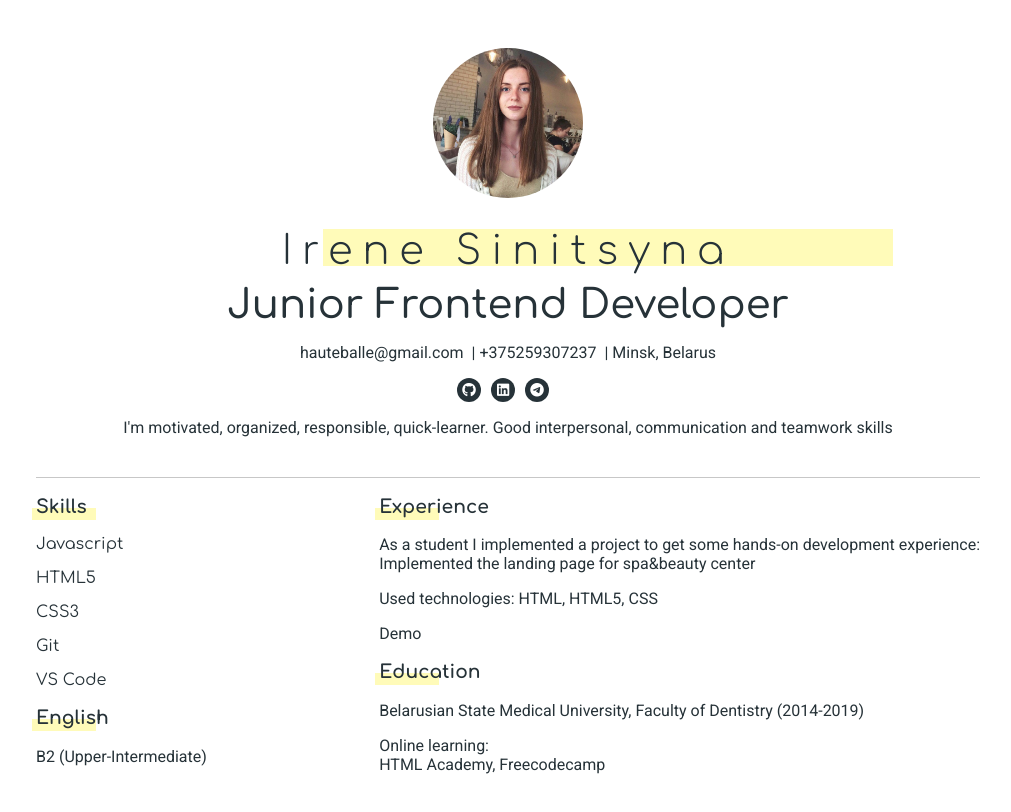
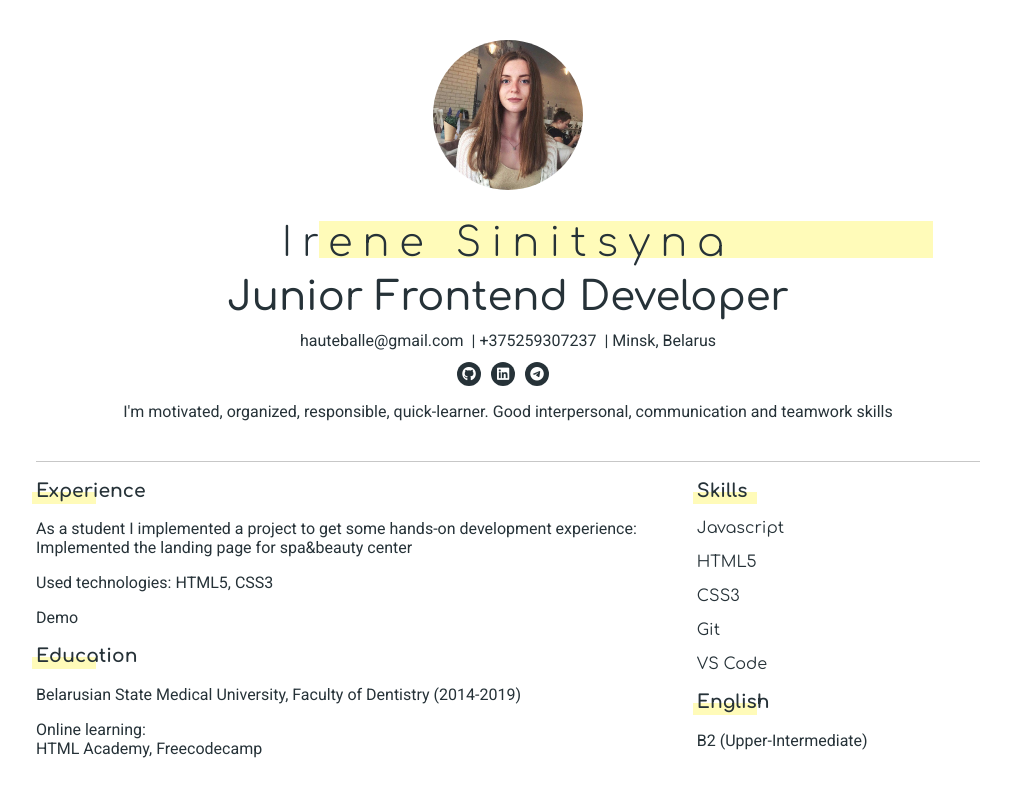
Before and after one commit to hauteballe/rsschool-cv, a plain HTML site: page index.html in a window 1280 px wide. Shown: the whole page, without its empty margins (132-1143 px from the left). Drawn offline with Linux system fonts and the light colour scheme.

Commit message:
feat: implement adaptive layout

```diff
--- a/index.html
+++ b/index.html
@@ -3,6 +3,7 @@
   <head>
     <title>Page title</title>
     <meta charset="utf-8">
+    <meta name="viewport" content="width=device-width, initial-scale=1"/>
     <link href="style.css" rel="stylesheet">
     <link href="https://fonts.googleapis.com/css2?family=Comfortaa:wght@300;400;500;700&family=Roboto:wght@300;400;500;700&display=swap" rel="stylesheet">
     <script src="https://kit.fontawesome.com/65c46dbb6f.js" crossorigin="anonymous"></script>
@@ -12,7 +13,7 @@
         <div class="cv-content">
             <header>
                 <div class="header-title">
-                    <img src="assets/img/photo.jpg" alt="resume-photo">
+                    <img src="assets/img/cv-header-photo.jpg" alt="cv-header-photo">
                     <div class="header-name">
                         <h1>Irene Sinitsyna</h1>
                     </div>
@@ -51,7 +52,7 @@
                     </div>
                     <p>As a student I implemented a project to get some hands-on development experience:<br>
                         Implemented the landing page for spa&beauty center</p>
-                    <p>Used technologies: HTML, HTML5, CSS</p>
+                    <p>Used technologies: HTML5, CSS3</p>
                     <a href="https://github.com/hauteballe/Spa-Landing/">Demo</a>
                     <div class="main-header">
                         <h3>Education</h3>
--- a/style.css
+++ b/style.css
@@ -1,8 +1,9 @@
 body {
-  background-color: transparent;
   color: #263238;
+  margin: 0;
 }
 .container {
+  min-width: 350px;
   max-width: 1024px;
   margin: 0 auto;
 }
@@ -38,18 +39,20 @@ header {
   position: relative;
   z-index: 1;
 }
+
 .header-name {
   position: relative;
-  width: 500px;
   margin: auto;
 }
+
 .header-name::before {
   content: "";
   background-color: #fffbb9;
   height: 37px;
-  width: 570px;
+  width: 65%;
   position: absolute;
-  left: 65px;
+  right: 0;
+  margin-right: 5%;
 }
 
 .header-title span {
@@ -59,15 +62,22 @@ header {
 
 .header-contacts {
   display: flex;
-  flex-direction: row;
+  flex-direction: column;
   justify-content: center;
   text-decoration: none;
   font-family: "Roboto", Arial, Helvetica, sans-serif;
   font-size: 16px;
+  margin: 10px 0;
 }
+
+.header-contacts p {
+  margin: 2px 0;
+  white-space: nowrap;
+}
+
 .header-contacts p:not(:last-child):after {
-  content: " | ";
-  padding: 0 4px;
+  content: "";
+  padding: 0;
 }
 .header-contacts p:hover {
   color: #93d051;
@@ -132,3 +142,58 @@ header {
 .main-info h3 {
   position: relative;
 }
+
+@media (max-width: 350px) {
+  .main-info {
+    flex-direction: column;
+  }
+  .right-column {
+    order: 1;
+  }
+  .left-column {
+    order: 2;
+  }
+}
+
+@media (min-width: 350px) {
+  .main-info {
+    flex-direction: column;
+  }
+  .right-column {
+    order: 1;
+  }
+  .left-column {
+    order: 2;
+  }
+}
+
+@media (min-width: 480px) {
+  .header-contacts {
+    flex-direction: row;
+  }
+
+  .header-contacts p:not(:last-child):after {
+    content: " | ";
+    padding: 0 4px;
+  }
+
+  .main-info {
+    flex-direction: row;
+  }
+  .right-column {
+    padding-right: 20px;
+  }
+
+  .right-column {
+    order: 1;
+  }
+  .left-column {
+    order: 2;
+  }
+}
+
+@media (min-width: 768px) {
+  .main-info {
+    flex-direction: row;
+  }
+}
```
Also changed, not shown: assets/img/cv-header-photo.jpg (renamed from assets/img/photo.jpg).
